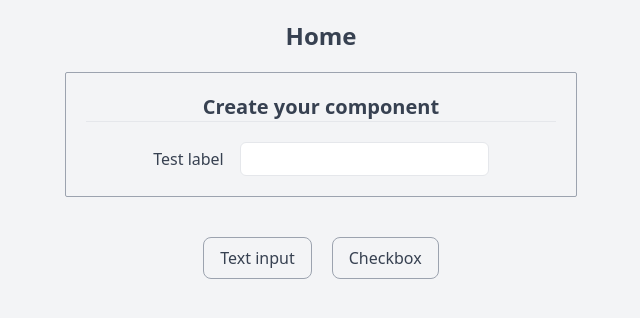
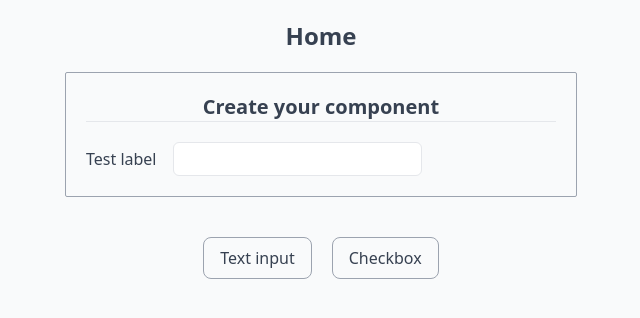
Before and after one commit to radoRandriamahandry/flopy, a Vue app: page / in a window 1280 px wide. Both pictures are taken after a click on the button "Text input". Shown: the top 318 px of the page, without its empty margins (319-959 px from the left). Built offline with nearby package versions, Linux system fonts and the light colour scheme.

Commit message:
style: style the component wrapper

```diff
--- a/src/components/ComponentsCreator.vue
+++ b/src/components/ComponentsCreator.vue
@@ -1,5 +1,5 @@
 <template>
-  <div class="mt-5">
+  <div class="flex mt-5">
     <component :is="selectedComponent" :label="label"></component>
   </div>
 </template>
--- a/src/components/forms/Checkbox.vue
+++ b/src/components/forms/Checkbox.vue
@@ -1,5 +1,7 @@
 <template>
-  <input type="checkbox" /><label>{{ label }}</label>
+  <div class="space-x-4">
+    <input type="checkbox" /><label>{{ label }}</label>
+  </div>
 </template>
 
 <script>
--- a/src/components/forms/TextInput.vue
+++ b/src/components/forms/TextInput.vue
@@ -1,5 +1,6 @@
 <template>
-  <div class="flex items-center justify-center space-x-4">
+  <!--TODO fix input size -->
+  <div class="flex items-center w-full space-x-4">
     <label>{{ label }}</label>
     <input
       type="text"
--- a/src/index.css
+++ b/src/index.css
@@ -4,6 +4,6 @@
 
 @layer base {
   body {
-    @apply text-gray-700 bg-gray-100;
+    @apply text-gray-700 bg-gray-50;
   }
 }
```
